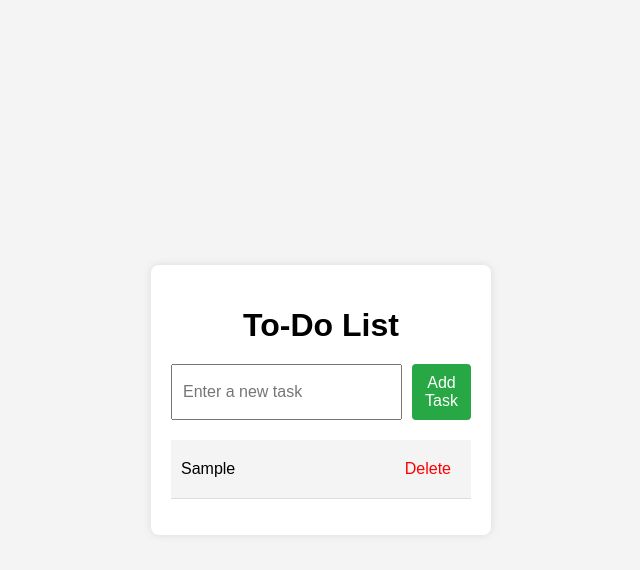
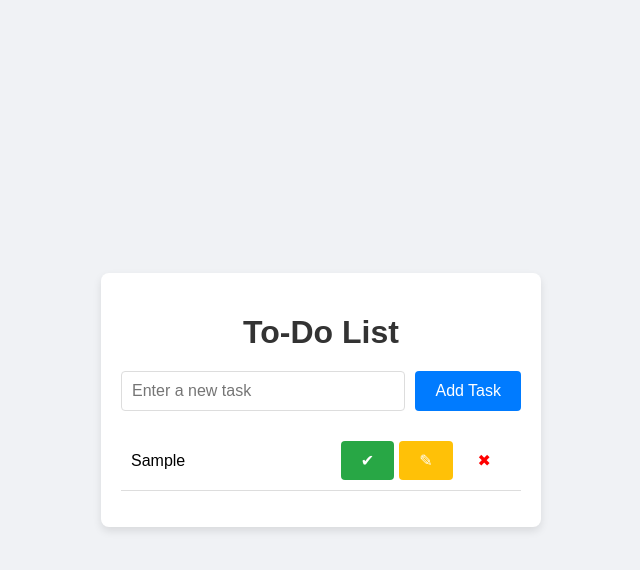
Before and after one commit to SriRanjani30/To-do-List, a plain HTML site: page Todo.html in a window 1280 px wide. Both pictures are taken after typing "Sample" into the empty fields and a click on the button "Add Task". Shown: the whole page, without its empty margins (319-959 px from the left). Drawn offline with Linux system fonts and the light colour scheme.

Commit message:
Update Todo.html

```diff
--- a/Todo.html
+++ b/Todo.html
@@ -3,7 +3,7 @@
 <head>
     <meta charset="UTF-8">
     <meta name="viewport" content="width=device-width, initial-scale=1.0">
-    <title>To-Do List</title>
+    <title>Enhanced To-Do List</title>
     <style>
         body {
             font-family: Arial, sans-serif;
@@ -12,37 +12,41 @@
             align-items: center;
             height: 100vh;
             margin: 0;
-            background-color: #f4f4f4;
+            background-color: #f0f2f5;
         }
 
         .container {
             background: white;
             padding: 20px;
             border-radius: 8px;
-            box-shadow: 0 0 10px rgba(0, 0, 0, 0.1);
-            width: 300px;
+            box-shadow: 0 4px 8px rgba(0, 0, 0, 0.1);
+            width: 400px;
             text-align: center;
         }
 
         h1 {
             margin-bottom: 20px;
+            color: #333;
         }
 
         form {
             display: flex;
             gap: 10px;
+            margin-bottom: 20px;
         }
 
         input {
             flex: 1;
             padding: 10px;
             font-size: 16px;
+            border: 1px solid #ddd;
+            border-radius: 4px;
         }
 
         button {
-            padding: 10px;
+            padding: 10px 20px;
             font-size: 16px;
-            background-color: #28a745;
+            background-color: #007bff;
             color: white;
             border: none;
             border-radius: 4px;
@@ -50,26 +54,31 @@
         }
 
         button:hover {
-            background-color: #218838;
+            background-color: #0056b3;
         }
 
         ul {
             list-style: none;
             padding: 0;
-            margin-top: 20px;
         }
 
         li {
             display: flex;
             justify-content: space-between;
             align-items: center;
-            background: #f4f4f4;
+            background: #fff;
             padding: 10px;
             border-bottom: 1px solid #ddd;
+            transition: background 0.3s;
         }
 
-        li:nth-child(even) {
-            background: #e9e9e9;
+        li.completed {
+            text-decoration: line-through;
+            color: #888;
+        }
+
+        li:hover {
+            background: #f9f9f9;
         }
 
         li button {
@@ -81,6 +90,37 @@
 
         li button:hover {
             text-decoration: underline;
+        }
+
+        .edit-input {
+            flex: 1;
+            padding: 5px;
+            font-size: 16px;
+            border: 1px solid #ddd;
+            border-radius: 4px;
+        }
+
+        .actions {
+            display: flex;
+            gap: 5px;
+        }
+
+        .complete-button {
+            background-color: #28a745;
+            color: white;
+        }
+
+        .complete-button:hover {
+            background-color: #218838;
+        }
+
+        .edit-button {
+            background-color: #ffc107;
+            color: white;
+        }
+
+        .edit-button:hover {
+            background-color: #e0a800;
         }
     </style>
 </head>
@@ -99,28 +139,97 @@
             const todoInput = document.getElementById('todo-input');
             const todoList = document.getElementById('todo-list');
 
+            // Load saved tasks from local storage
+            const savedTasks = JSON.parse(localStorage.getItem('tasks')) || [];
+            savedTasks.forEach(task => addTask(task.text, task.completed));
+
             todoForm.addEventListener('submit', (e) => {
                 e.preventDefault();
 
                 const taskText = todoInput.value.trim();
                 if (taskText !== '') {
                     addTask(taskText);
+                    saveTasks();
                     todoInput.value = '';
                 }
             });
 
-            function addTask(taskText) {
+            function addTask(taskText, completed = false) {
                 const li = document.createElement('li');
-                li.textContent = taskText;
+                li.className = completed ? 'completed' : '';
+
+                const taskTextElement = document.createElement('span');
+                taskTextElement.textContent = taskText;
+                taskTextElement.addEventListener('dblclick', () => {
+                    editTask(taskTextElement);
+                });
+
+                const actions = document.createElement('div');
+                actions.className = 'actions';
+
+                const completeButton = document.createElement('button');
+                completeButton.textContent = '✔';
+                completeButton.className = 'complete-button';
+                completeButton.addEventListener('click', () => {
+                    li.classList.toggle('completed');
+                    saveTasks();
+                });
 
                 const deleteButton = document.createElement('button');
-                deleteButton.textContent = 'Delete';
+                deleteButton.textContent = '✖';
                 deleteButton.addEventListener('click', () => {
                     todoList.removeChild(li);
+                    saveTasks();
                 });
 
-                li.appendChild(deleteButton);
+                const editButton = document.createElement('button');
+                editButton.textContent = '✎';
+                editButton.className = 'edit-button';
+                editButton.addEventListener('click', () => {
+                    editTask(taskTextElement);
+                });
+
+                actions.appendChild(completeButton);
+                actions.appendChild(editButton);
+                actions.appendChild(deleteButton);
+
+                li.appendChild(taskTextElement);
+                li.appendChild(actions);
                 todoList.appendChild(li);
+            }
+
+            function editTask(taskTextElement) {
+                const input = document.createElement('input');
+                input.type = 'text';
+                input.value = taskTextElement.textContent;
+                input.className = 'edit-input';
+                taskTextElement.replaceWith(input);
+                input.focus();
+
+                input.addEventListener('blur', () => {
+                    taskTextElement.textContent = input.value;
+                    input.replaceWith(taskTextElement);
+                    saveTasks();
+                });
+
+                input.addEventListener('keypress', (e) => {
+                    if (e.key === 'Enter') {
+                        taskTextElement.textContent = input.value;
+                        input.replaceWith(taskTextElement);
+                        saveTasks();
+                    }
+                });
+            }
+
+            function saveTasks() {
+                const tasks = [];
+                document.querySelectorAll('#todo-list li').forEach(li => {
+                    tasks.push({
+                        text: li.querySelector('span').textContent,
+                        completed: li.classList.contains('completed')
+                    });
+                });
+                localStorage.setItem('tasks', JSON.stringify(tasks));
             }
         });
     </script>
```
